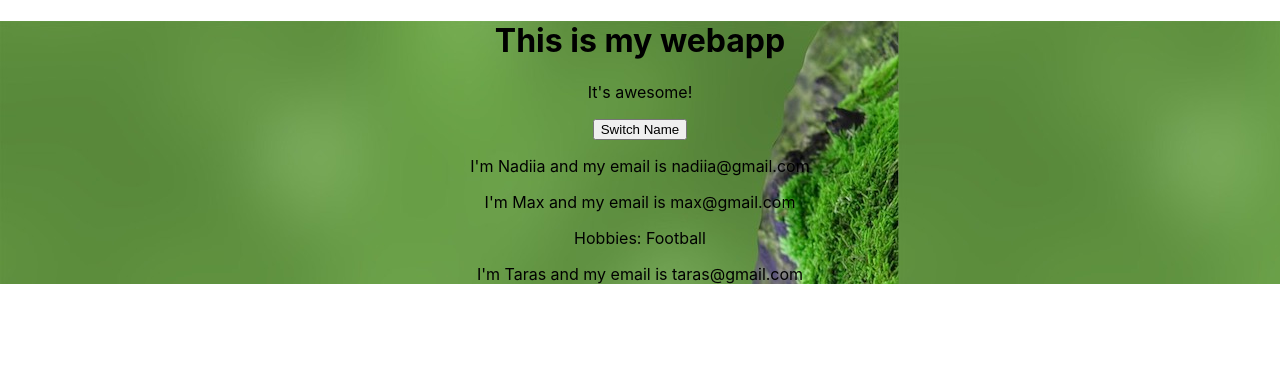
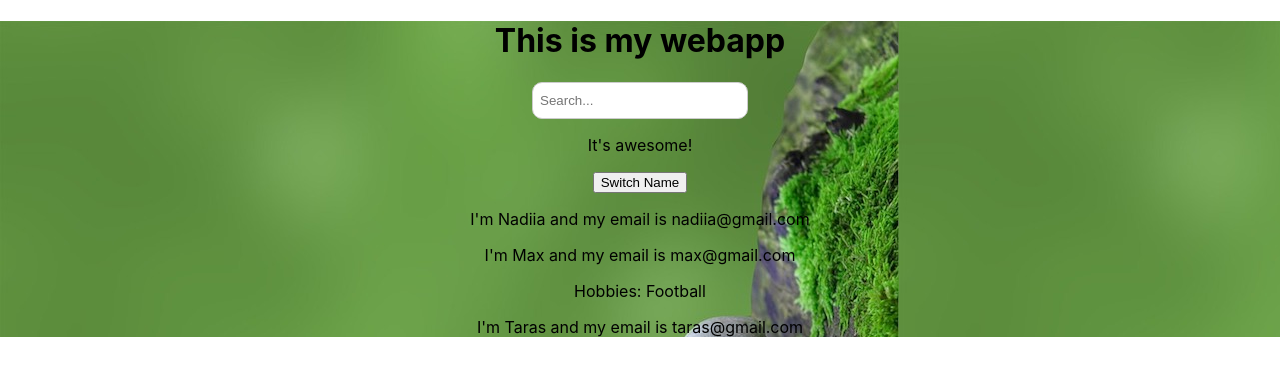
Before and after one commit to NadiaVoloshyna/webapp-front-react, a React (Create React App) app: page / in a window 1280 px wide. Shown: the top 376 px of the page. Built offline with nearby package versions, Linux system fonts and the light colour scheme.

Commit message:
added UserSearch

```diff
--- a/package.json
+++ b/package.json
@@ -10,6 +10,7 @@
     "history": "^5.0.0",
     "isomorphic-cookie": "^1.2.4",
     "jwt-decode": "^3.1.2",
+    "lodash": "^4.17.20",
     "prop-types": "^15.7.2",
     "react": "^17.0.1",
     "react-axios": "^2.0.3",
--- a/src/components/App.js
+++ b/src/components/App.js
@@ -1,7 +1,7 @@
 import React, { Component } from 'react';
 import './App.css';
 import User from './User/User';
-
+import UserSearch from '../components/User/UserSearch';
 class App extends Component {
   state = {
     users: [
@@ -25,6 +25,7 @@ class App extends Component {
     return (
     <div className="App">
       <h1>This is my webapp</h1>
+       <UserSearch />
       <p>It's awesome!</p>
       <button onClick={this.switchNameHandler}>Switch Name</button>
       <User
--- /dev/null
+++ b/src/components/User/UserSearch.css
@@ -0,0 +1,14 @@
+.SearchInput {
+    width: 200px;
+	height: 23px;
+	outline: none;
+	background-color: white;
+	font-style: inherit;
+	padding: 6px 7px;
+	border: 1px solid #ccc;
+	border-radius: 10px;
+}
+.SearchInput:focus {
+	background-color: #ccc;
+	outline: none;
+}
--- /dev/null
+++ b/src/components/User/UserSearch.js
@@ -0,0 +1,41 @@
+import React, { Component } from 'react';
+import axios from 'axios';
+import { apiURL } from '../../constants/index';
+import _ from 'lodash';
+import './UserSearch.css';
+
+class UserSearch extends Component {
+    state = {
+        search: '',
+        users: []
+    };
+
+    inputChangeHandler = _.debounce((search) => {
+        this.setState({ search: search });
+        axios.get(`${apiURL}/api/v1/users/search?search=%${search}%`, {
+            //params: search,
+        })
+        .then(res => {
+            const users = res.data;
+            this.setState({users});
+        })
+    }, 700);
+
+    render() {
+        return (
+        <div className="Search">
+          <input
+            className="SearchInput"
+            type="text"
+            value={this.state.query}
+            placeholder="Search..."
+            onChange={(e) => this.inputChangeHandler(e.target.value)}
+          />
+          <ul>
+        { this.state.users.map(user => <li>{user.name}</li>)}
+         </ul>
+        </div>
+        )
+    }
+}
+export default UserSearch;
```
